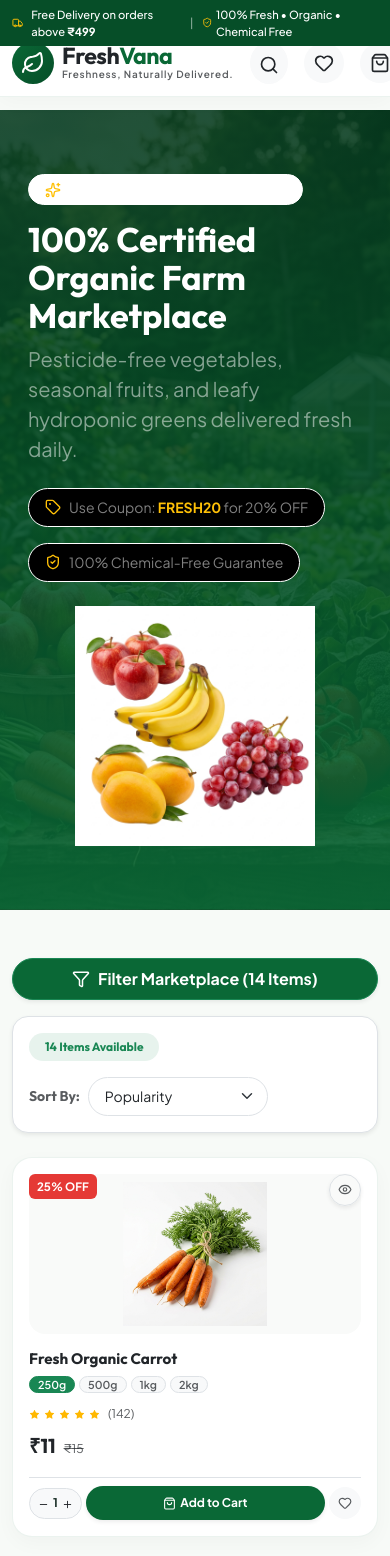
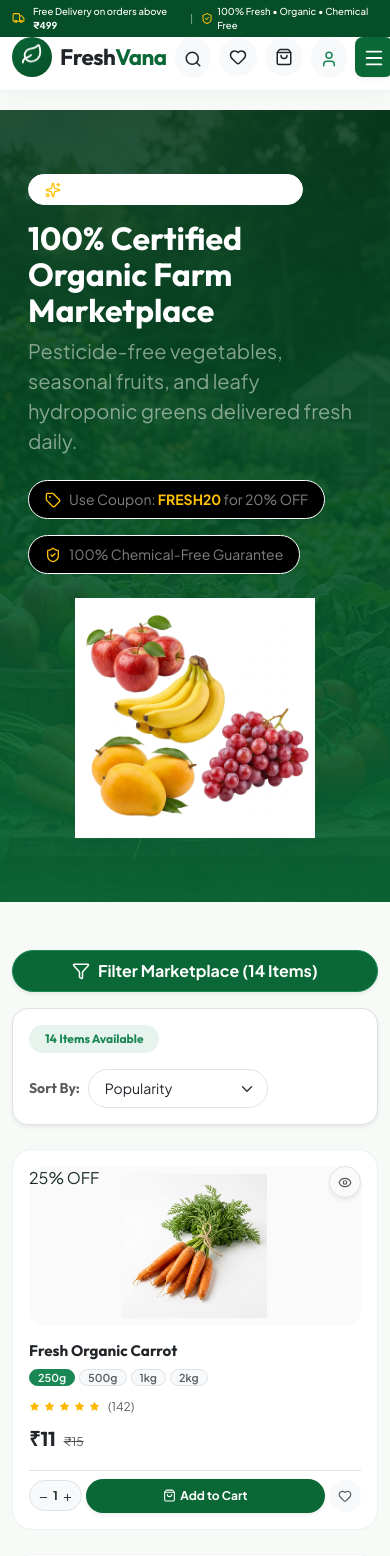
Before and after one commit to sanjay9664/Fresh_Food_website, a Next.js app: page /shop in a window 390 px wide. Shown: the top 1556 px of the page. Built offline with nearby package versions, Linux system fonts and the light colour scheme.

Commit message:
Add full responsiveness for mobile, laptop, TV screens and mobile navigation drawer

```diff
--- a/src/app/contact/page.tsx
+++ b/src/app/contact/page.tsx
@@ -53,7 +53,7 @@ export default function ContactPage() {
   ];
 
   return (
-    <div className="bg-cream min-vh-100" style={{ paddingTop: '110px' }}>
+    <div className="bg-cream min-vh-100 mobile-hero-padding" style={{ paddingTop: '110px' }}>
       {/* Full-Width Hero Section Touching Under Floating Navbar */}
       <section
         className="w-100 position-relative py-5 px-3 text-white overflow-hidden"
--- a/src/components/layout/Navbar.tsx
+++ b/src/components/layout/Navbar.tsx
@@ -21,7 +21,11 @@ import {
   Clock,
   ShieldCheck,
   LogOut,
-  ShieldAlert
+  ShieldAlert,
+  Home,
+  Tag,
+  Info,
+  PhoneCall
 } from 'lucide-react';
 import { motion, AnimatePresence } from 'framer-motion';
 
@@ -52,14 +56,13 @@ export const Navbar: React.FC<NavbarProps> = ({ onOpenSearch }) => {
     return () => clearInterval(timer);
   }, []);
 
-  // Requested Navigation Order: Home -> Categories -> Shop -> Fresh Deals -> About Us -> Contact Us
   const navLinks = [
-    { name: 'Home', href: '/' },
-    { name: 'Categories', href: '/categories' },
-    { name: 'Shop', href: '/shop' },
-    { name: 'Fresh Deals', href: '/deals', badge: 'HOT' },
-    { name: 'About Us', href: '/about' },
-    { name: 'Contact Us', href: '/contact' }
+    { name: 'Home', href: '/', icon: Home },
+    { name: 'Categories', href: '/categories', icon: Layers },
+    { name: 'Shop', href: '/shop', icon: ShoppingBag },
+    { name: 'Fresh Deals', href: '/deals', badge: 'HOT', icon: Tag },
+    { name: 'About Us', href: '/about', icon: Info },
+    { name: 'Contact Us', href: '/contact', icon: PhoneCall }
   ];
 
   return (
@@ -98,14 +101,14 @@ export const Navbar: React.FC<NavbarProps> = ({ onOpenSearch }) => {
       >
         <div className="container py-2">
           {/* Row 1: Logo, Search, User & Cart */}
-          <div className="d-flex align-items-center justify-content-between gap-3 py-1">
+          <div className="d-flex align-items-center justify-content-between gap-2 py-1">
             {/* Logo */}
             <Link href="/" className="text-decoration-none d-flex align-items-center gap-2 flex-shrink-0">
               <div
                 className="rounded-circle d-flex align-items-center justify-content-center text-white"
-                style={{ width: '42px', height: '42px', background: 'linear-gradient(135deg, #0A6836, #064E28)' }}
+                style={{ width: '40px', height: '40px', background: 'linear-gradient(135deg, #0A6836, #064E28)' }}
               >
-                <Leaf size={24} className="animate-float-fast" />
+                <Leaf size={22} className="animate-float-fast" />
               </div>
               <div className="d-flex flex-column">
                 <span
@@ -115,7 +118,7 @@ export const Navbar: React.FC<NavbarProps> = ({ onOpenSearch }) => {
                   Fresh<span style={{ color: '#0A6836' }}>Vana</span>
                 </span>
                 <span
-                  className="text-muted"
+                  className="text-muted d-none d-sm-inline"
                   style={{ fontSize: '0.62rem', letterSpacing: '0.8px', fontWeight: 600 }}
                 >
                   Freshness, Naturally Delivered.
@@ -123,8 +126,8 @@ export const Navbar: React.FC<NavbarProps> = ({ onOpenSearch }) => {
               </div>
             </Link>
 
-            {/* Large Center Search Bar */}
-            <div className="d-none d-md-flex align-items-center flex-grow-1 mx-3" style={{ maxWidth: '540px' }}>
+            {/* Large Center Search Bar (Desktop / Laptop) */}
+            <div className="d-none d-md-flex align-items-center flex-grow-1 mx-3" style={{ maxWidth: '520px' }}>
               <div
                 onClick={onOpenSearch}
                 className="input-group rounded-pill overflow-hidden border bg-light shadow-sm cursor-pointer w-100"
@@ -146,14 +149,15 @@ export const Navbar: React.FC<NavbarProps> = ({ onOpenSearch }) => {
               </div>
             </div>
 
-            {/* Right Icons: Wishlist, Cart & Profile Dropdown */}
-            <div className="d-flex align-items-center gap-3 flex-shrink-0">
+            {/* Right Icons: Search Mobile, Wishlist, Cart & Profile Dropdown */}
+            <div className="d-flex align-items-center gap-2 gap-sm-3 flex-shrink-0">
               {/* Search Icon Mobile */}
               <button
                 onClick={onOpenSearch}
                 className="btn btn-light rounded-circle p-2 d-md-none text-dark"
+                title="Search Produce"
               >
-                <Search size={20} />
+                <Search size={18} />
               </button>
 
               {/* Wishlist */}
@@ -164,13 +168,13 @@ export const Navbar: React.FC<NavbarProps> = ({ onOpenSearch }) => {
               >
                 <div
                   className="rounded-circle d-flex align-items-center justify-content-center bg-light text-dark position-relative"
-                  style={{ width: '40px', height: '40px' }}
+                  style={{ width: '38px', height: '38px' }}
                 >
-                  <Heart size={20} />
+                  <Heart size={18} />
                   {wishlistCount > 0 && (
                     <span
                       className="position-absolute top-0 start-100 translate-middle badge rounded-pill bg-danger"
-                      style={{ fontSize: '0.65rem' }}
+                      style={{ fontSize: '0.62rem' }}
                     >
                       {wishlistCount}
                     </span>
@@ -189,13 +193,13 @@ export const Navbar: React.FC<NavbarProps> = ({ onOpenSearch }) => {
               >
                 <div
                   className="rounded-circle d-flex align-items-center justify-content-center bg-light text-dark position-relative"
-                  style={{ width: '40px', height: '40px' }}
+                  style={{ width: '38px', height: '38px' }}
                 >
-                  <ShoppingBag size={20} />
+                  <ShoppingBag size={18} />
                   {itemCount > 0 && (
                     <span
                       className="position-absolute top-0 start-100 translate-middle badge rounded-pill bg-danger"
-                      style={{ fontSize: '0.65rem' }}
+                      style={{ fontSize: '0.62rem' }}
                     >
                       {itemCount}
                     </span>
@@ -209,7 +213,7 @@ export const Navbar: React.FC<NavbarProps> = ({ onOpenSearch }) => {
                 </div>
               </button>
 
-              {/* Profile Dropdown */}
+              {/* Desktop Profile Dropdown Pill */}
               <div className="position-relative d-none d-sm-block">
                 <button
                   type="button"
@@ -276,17 +280,28 @@ export const Navbar: React.FC<NavbarProps> = ({ onOpenSearch }) => {
                 )}
               </div>
 
-              {/* Mobile Hamburger Toggle */}
+              {/* Mobile Profile Icon Button (<576px) */}
+              <Link
+                href="/login"
+                className="btn btn-light rounded-circle p-2 d-sm-none text-dark"
+                title="Account / Sign In"
+              >
+                <User size={18} className="text-success" />
+              </Link>
+
+              {/* Hamburger Menu Toggle Button (<1200px / mobile & tablet) */}
               <button
                 onClick={() => setMobileMenuOpen(!mobileMenuOpen)}
-                className="btn btn-light p-2 border-0 d-xl-none text-dark"
+                className="btn btn-success rounded-3 p-2 border-0 d-xl-none text-white shadow-sm"
+                style={{ background: '#0A6836' }}
+                aria-label="Toggle Navigation Menu"
               >
-                {mobileMenuOpen ? <X size={24} /> : <Menu size={24} />}
+                {mobileMenuOpen ? <X size={22} /> : <Menu size={22} />}
               </button>
             </div>
           </div>
 
-          {/* Row 2: Category Selector Button + Nav Links */}
+          {/* Row 2: Category Selector Button + Nav Links (Desktop XL) */}
           <div className="d-none d-xl-flex align-items-center justify-content-between pt-2 border-top">
             <div className="d-flex align-items-center gap-3">
               {/* All Categories Dropdown Button */}
@@ -326,47 +341,88 @@ export const Navbar: React.FC<NavbarProps> = ({ onOpenSearch }) => {
         </div>
       </header>
 
-      {/* Mobile Drawer Menu */}
+      {/* Mobile Drawer Menu (<1200px Mobile & Tablet) */}
       <AnimatePresence>
         {mobileMenuOpen && (
           <motion.div
-            initial={{ opacity: 0, x: '100%' }}
-            animate={{ opacity: 1, x: 0 }}
-            exit={{ opacity: 0, x: '100%' }}
+            initial={{ opacity: 0, y: -20 }}
+            animate={{ opacity: 1, y: 0 }}
+            exit={{ opacity: 0, y: -20 }}
             transition={{ type: 'spring', damping: 25, stiffness: 200 }}
-            className="position-fixed top-0 end-0 h-100 w-100 bg-white d-xl-none"
-            style={{ zIndex: 1050, paddingTop: '100px' }}
+            className="position-fixed top-0 start-0 h-100 w-100 bg-white d-xl-none overflow-auto"
+            style={{ zIndex: 1050, paddingTop: '95px' }}
           >
             <div className="p-4 d-flex flex-column h-100 justify-content-between">
               <div>
+                {/* Mobile Drawer Header */}
                 <div className="d-flex justify-content-between align-items-center mb-4 pb-3 border-bottom">
                   <div className="d-flex align-items-center gap-2">
-                    <Leaf className="text-success" size={24} />
-                    <span className="font-heading fw-bold fs-4 text-dark">
-                      Fresh<span style={{ color: '#0A6836' }}>Vana</span>
-                    </span>
+                    <div className="p-2 rounded-circle bg-success text-white">
+                      <User size={18} />
+                    </div>
+                    <div className="d-flex flex-column">
+                      <strong className="font-heading text-dark">
+                        {isLoggedIn ? `Hello, ${user?.name}` : 'Welcome Guest'}
+                      </strong>
+                      <span className="text-muted small" style={{ fontSize: '0.72rem' }}>
+                        {isLoggedIn ? user?.email : 'Sign in to access your orders'}
+                      </span>
+                    </div>
                   </div>
+
                   <button
                     onClick={() => setMobileMenuOpen(false)}
-                    className="btn btn-light rounded-circle p-2"
+                    className="btn btn-light rounded-circle p-2 border"
                   >
-                    <X size={22} />
+                    <X size={20} />
                   </button>
                 </div>
 
-                <div className="d-flex flex-column gap-3 fs-5">
-                  {navLinks.map((link) => (
+                {/* Mobile Navigation Links */}
+                <div className="d-flex flex-column gap-2 mb-4">
+                  <span className="text-muted fw-bold small mb-1" style={{ letterSpacing: '0.5px' }}>
+                    NAVIGATION MENU
+                  </span>
+                  {navLinks.map((link) => {
+                    const IconComp = link.icon;
+                    const isActive = pathname === link.href;
+
+                    return (
+                      <Link
+                        key={link.name}
+                        href={link.href}
+                        onClick={() => setMobileMenuOpen(false)}
+                        className={`text-decoration-none fw-bold py-3 px-3 rounded-4 d-flex align-items-center justify-content-between ${
+                          isActive ? 'bg-success text-white shadow-sm' : 'text-dark hover-bg-light border'
+                        }`}
+                        style={isActive ? { background: '#0A6836' } : {}}
+                      >
+                        <div className="d-flex align-items-center gap-3">
+                          <IconComp size={20} className={isActive ? 'text-white' : 'text-success'} />
+                          <span>{link.name}</span>
+                        </div>
+                        {link.badge && (
+                          <span className="badge bg-danger rounded-pill px-2 py-1" style={{ fontSize: '0.65rem' }}>
+                            {link.badge}
+                          </span>
+                        )}
+                      </Link>
+                    );
+                  })}
+                </div>
+
+                {/* Super Admin & Profile Actions */}
+                <div className="pt-3 border-top d-flex flex-column gap-2">
+                  {isLoggedIn && user?.role === 'admin' && (
                     <Link
-                      key={link.name}
-                      href={link.href}
+                      href="/admin"
                       onClick={() => setMobileMenuOpen(false)}
-                      className={`text-decoration-none fw-semibold py-2 px-3 rounded-3 ${
-                        pathname === link.href ? 'bg-success text-white' : 'text-dark hover-bg-light'
-                      }`}
+                      className="btn btn-warning rounded-4 py-3 px-3 fw-bold text-dark d-flex align-items-center justify-content-center gap-2 shadow-sm border-0"
                     >
-                      {link.name}
+                      <ShieldAlert size={18} />
+                      <span>Enter Super Admin Panel</span>
                     </Link>
-                  ))}
+                  )}
 
                   {isLoggedIn ? (
                     <button
@@ -374,7 +430,7 @@ export const Navbar: React.FC<NavbarProps> = ({ onOpenSearch }) => {
                         setMobileMenuOpen(false);
                         logout();
                       }}
-                      className="btn btn-danger rounded-3 py-2 px-3 fw-bold text-center border-0 text-white d-flex align-items-center justify-content-center gap-2"
+                      className="btn btn-danger rounded-4 py-3 px-3 fw-bold text-center border-0 text-white d-flex align-items-center justify-content-center gap-2 mt-1"
                     >
                       <LogOut size={18} />
                       <span>Logout / Sign Out</span>
@@ -383,15 +439,16 @@ export const Navbar: React.FC<NavbarProps> = ({ onOpenSearch }) => {
                     <Link
                       href="/login"
                       onClick={() => setMobileMenuOpen(false)}
-                      className="text-decoration-none fw-semibold py-2 px-3 rounded-3 text-success hover-bg-light border text-center"
+                      className="btn btn-success rounded-4 py-3 px-3 fw-bold text-center border-0 text-white d-block"
+                      style={{ background: '#0A6836' }}
                     >
-                      Sign In Now
+                      Sign In Now →
                     </Link>
                   )}
                 </div>
               </div>
 
-              <div className="pt-4 border-top text-center text-muted small">
+              <div className="pt-4 text-center text-muted small">
                 Freshness, Naturally Delivered to your doorstep.
               </div>
             </div>
--- a/src/styles/globals.css
+++ b/src/styles/globals.css
@@ -32,6 +32,13 @@ h1, h2, h3, h4, h5, h6, .font-heading {
   font-family: var(--font-heading);
   color: var(--text-dark);
   font-weight: 700;
+}
+
+/* 4K TV / Large Desktop Container Constraints */
+@media (min-width: 1400px) {
+  .container {
+    max-width: 1360px !important;
+  }
 }
 
 /* Top Announcement Bar */
@@ -98,113 +105,108 @@ h1, h2, h3, h4, h5, h6, .font-heading {
 .halo-circle {
   width: 120px;
   height: 120px;
-  border-radius: 50%;
-  margin: 0 auto 12px;
   display: flex;
   align-items: center;
   justify-content: center;
+  transition: all 0.3s ease;
   position: relative;
-  transition: transform 0.4s ease, box-shadow 0.4s ease;
-  box-shadow: 0 8px 20px rgba(0,0,0,0.04);
 }
 
-.category-halo-card:hover .halo-circle {
-  transform: scale(1.06);
-  box-shadow: 0 12px 30px rgba(10, 104, 54, 0.15);
+.halo-circle:hover {
+  box-shadow: 0 12px 30px rgba(10, 104, 54, 0.25);
+
 }
 
-.halo-bg-1 { background: radial-gradient(circle, #E8F5EE 0%, #D2EBDD 100%); border: 2px solid #C2E4D2; }
-.halo-bg-2 { background: radial-gradient(circle, #FFF4E6 0%, #FFE3C6 100%); border: 2px solid #FDD3A6; }
-.halo-bg-3 { background: radial-gradient(circle, #E6F7F7 0%, #C9EAEA 100%); border: 2px solid #B4E1E1; }
-.halo-bg-4 { background: radial-gradient(circle, #F4F8E4 0%, #E2ECBC 100%); border: 2px solid #D6E4A2; }
-.halo-bg-5 { background: radial-gradient(circle, #FCE8EE 0%, #F8CAD8 100%); border: 2px solid #F3B5C7; }
-.halo-bg-6 { background: radial-gradient(circle, #FFF8DC 0%, #FFEFA6 100%); border: 2px solid #FFE680; }
+.halo-bg-1 { background: radial-gradient(circle, #E8F5E9 0%, #C8E6C9 100%); }
+.halo-bg-2 { background: radial-gradient(circle, #FFF3E0 0%, #FFE0B2 100%); }
+.halo-bg-3 { background: radial-gradient(circle, #FFEBEE 0%, #FFCDD2 100%); }
+.halo-bg-4 { background: radial-gradient(circle, #F3E5F5 0%, #E1BEE7 100%); }
+.halo-bg-5 { background: radial-gradient(circle, #E0F2F1 0%, #B2DFDB 100%); }
+.halo-bg-6 { background: radial-gradient(circle, #FFFDE7 0%, #FFF9C4 100%); }
 
-/* Product Card */
+/* Product Card Styling */
 .product-card-v2 {
   background: #FFFFFF;
   border-radius: 20px;
   border: 1px solid rgba(10, 104, 54, 0.08);
-  box-shadow: 0 6px 20px rgba(0,0,0,0.03);
-  transition: all 0.35s cubic-bezier(0.165, 0.84, 0.44, 1);
+  transition: all 0.3s cubic-bezier(0.165, 0.84, 0.44, 1);
+  position: relative;
+  overflow: hidden;
 }
 
 .product-card-v2:hover {
-  transform: translateY(-8px);
+  transform: translateY(-6px);
   box-shadow: 0 16px 40px rgba(10, 104, 54, 0.12);
-  border-color: rgba(10, 104, 54, 0.25);
+  border-color: rgba(10, 104, 54, 0.2);
 }
 
-.badge-discount-v2 {
-  background: #E53935;
-  color: #FFFFFF;
+.badge-discount-tag {
+  background: var(--discount-red);
+  color: white;
+  font-weight: 800;
+  font-size: 0.72rem;
+  padding: 4px 10px;
+  border-radius: 50px;
+  letter-spacing: 0.5px;
+}
+
+.badge-organic-tag {
+  background: #E8F5E9;
+  color: var(--primary-green);
   font-weight: 700;
   font-size: 0.72rem;
-  padding: 4px 8px;
-  border-radius: 6px;
+  padding: 4px 10px;
+  border-radius: 50px;
 }
 
-.badge-40-off-grand {
-  width: 100px;
-  height: 100px;
-  border-radius: 50%;
-  background: #0A6836;
-  color: #FFFFFF;
-  display: flex;
-  flex-direction: column;
-  align-items: center;
-  justify-content: center;
-  font-weight: 800;
-  box-shadow: 0 10px 30px rgba(10, 104, 54, 0.4);
-  border: 4px solid #FFFFFF;
+/* Animations */
+@keyframes floatFast {
+  0%, 100% { transform: translateY(0); }
+  50% { transform: translateY(-5px); }
 }
 
-/* Glowing Ring around Flash Basket */
-.glowing-ring {
-  box-shadow: 0 0 40px rgba(76, 175, 80, 0.6), 0 0 80px rgba(76, 175, 80, 0.3);
-  border-radius: 50%;
+.animate-float-fast {
+  animation: floatFast 3s ease-in-out infinite;
 }
 
-/* Carousel Control Arrows */
-.carousel-arrow {
-  width: 44px;
-  height: 44px;
-  border-radius: 50%;
-  background: #FFFFFF;
-  color: #1C2B22;
-  display: flex;
-  align-items: center;
-  justify-content: center;
-  box-shadow: 0 4px 16px rgba(0,0,0,0.1);
-  border: 1px solid rgba(0,0,0,0.06);
-  cursor: pointer;
-  transition: all 0.2s ease;
+/* Responsive Utilities for Mobile & Tablet */
+@media (max-width: 991.98px) {
+  .top-bar-v2 {
+    font-size: 0.72rem;
+    padding: 4px 0;
+  }
+
+  .glass-header-v2 {
+    top: 26px !important;
+  }
+
+  .mobile-hero-padding {
+    padding-top: 135px !important;
+  }
+
+  .font-heading.display-4, .font-heading.display-5 {
+    font-size: 2rem !important;
+  }
+
+  .font-heading.display-6 {
+    font-size: 1.6rem !important;
+  }
 }
 
-.carousel-arrow:hover {
-  background: #0A6836;
-  color: #FFFFFF;
-  transform: scale(1.08);
+@media (max-width: 575.98px) {
+  .top-bar-v2 {
+    font-size: 0.68rem;
+  }
+
+  .glass-header-v2 {
+    top: 24px !important;
+  }
+
+  .mobile-hero-padding {
+    padding-top: 130px !important;
+  }
+
+  .brand-text {
+    font-size: 1.4rem !important;
+  }
 }
-
-/* Toast */
-.toast-freshvana {
-  position: fixed;
-  bottom: 24px;
-  right: 24px;
-  z-index: 9999;
-  background: #0A6836;
-  color: #FFFFFF;
-  padding: 14px 24px;
-  border-radius: 50px;
-  box-shadow: 0 10px 30px rgba(0, 0, 0, 0.25);
-  font-weight: 600;
-  display: flex;
-  align-items: center;
-  gap: 12px;
-}
-
-.modal-backdrop-blur {
-  background: rgba(12, 38, 25, 0.65);
-  backdrop-filter: blur(8px);
-}
```
